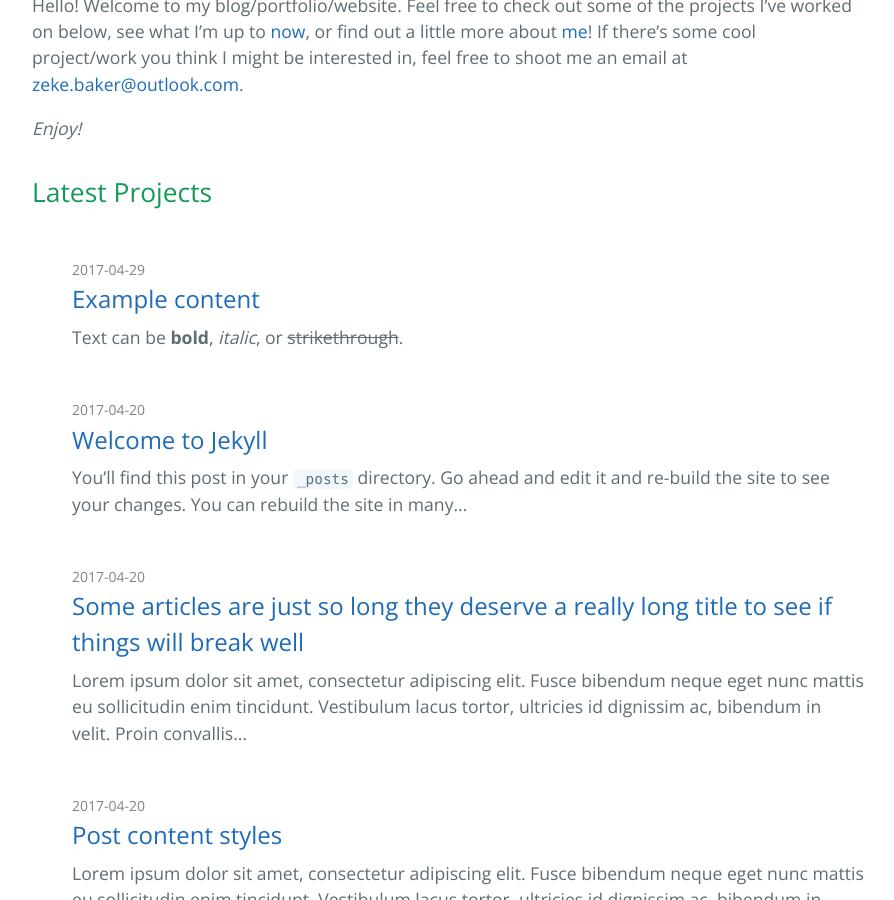
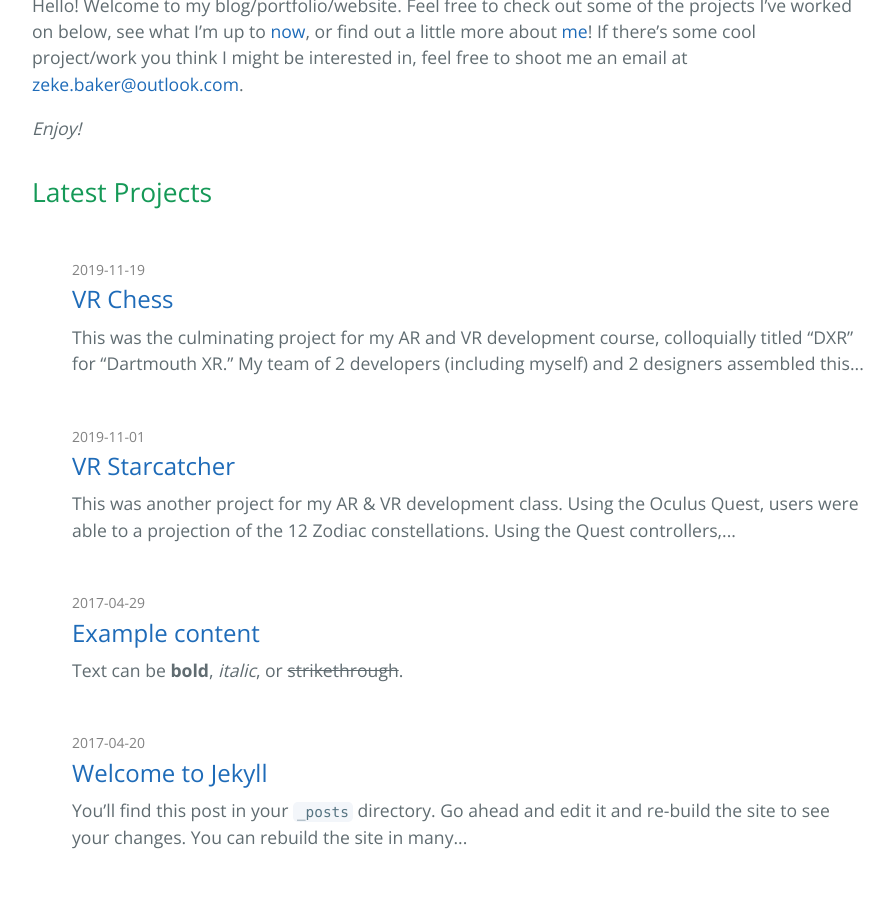
Before and after one commit to ClydeHobart/clydehobart.github.io, a Jekyll site: the page built from index.md, in a window 1280 px wide and 900 px high, scrolled down 429 px. Shown: the whole window, without its empty margins (192-1086 px from the left). Built offline with Jekyll 4.4.1, drawn with Linux system fonts in a browser that asks for light colours.

Commit message:
Added VR Chess and Starcatcher posts

```diff
--- /dev/null
+++ b/_posts/2019-11-01-vr-starcatcher.markdown
@@ -0,0 +1,21 @@
+---
+layout: post
+title:  "VR Starcatcher"
+date:   2019-11-01 12:00:00 -0500
+categories: jekyll update
+---
+
+This was another project for my AR & VR development class. Using the Oculus Quest, users were able to a projection of the 12 Zodiac constellations. Using the Quest controllers, they could trace out connecting beams between stars of the same constellation. Once all stars were traced, an object would appear in the other hand with a symbol and description of the constellation. I collected the star coordinates and used a Python script to translate the coordinates from the spherical star coordnates to cartesian coordinates, writing these Unity-suitable coordinates in a C# file. I also wrote the code to generate these stars in game, and interact with them via connecting beams.
+
+<!--<div style="text-align:center"><a href="https://youtu.be/x5DBjpZb5EQ">
+    <img
+        src="/assets/vr-chess/vr-chess.png"
+        alt="VR Chess thumbnail"
+        title="VR Chess on YouTube"
+        width="300px"/>
+</a></div>-->
+
+## Details:
+* Framework: **Unity**
+* Languages: **C#**, **Python**
+* Hardware: **Oculus Quest**
--- /dev/null
+++ b/_posts/2019-11-19-vr-chess.markdown
@@ -0,0 +1,21 @@
+---
+layout: post
+title:  "VR Chess"
+date:   2019-11-19 18:00:00 -0500
+categories: jekyll update
+---
+
+This was the culminating project for my AR and VR development course, colloquially titled "DXR" for "Dartmouth XR." My team of 2 developers (including myself) and 2 designers assembled this VR take on the classic board game over the course of three to four weeks. Using Photon Unity Networking, the game let's two players see Oculus Avatar models of each other and play a game of chess against each other in a large spectator arena. In addition to little things here and there, I personally worked on implementing an AI which kicks in when there's only one player on the network. This AI uses a min-max algorithm with alpha-beta pruning that's restructured to process iteratively instead of recursively, since the latter puts too much calculation in a single frame. Though having another calculation thread would be ideal, the closest thing to threads that Unity supports is Coroutines, which is what this AI utilizes. Click the thumbnail to see a demo!
+
+<div style="text-align:center"><a href="https://youtu.be/x5DBjpZb5EQ">
+    <img
+        src="/assets/vr-chess/vr-chess.png"
+        alt="VR Chess thumbnail"
+        title="VR Chess on YouTube"
+        width="300px"/>
+</a></div>
+
+## Details:
+* Framework: **Unity**
+* Language: **C#**
+* Hardware: **Oculus Quest**
--- a/about.md
+++ b/about.md
@@ -23,10 +23,11 @@
 * I'm a big fan of twisty puzzles (the family of puzzles to which the Rubik's Cube belongs).
 
 ## Some of my favorite video games, in order of what I've played most recently:
-* Red Dead Redemption 2
-* Minecraft
-* Call of Duty: Black Ops
-* Halo Reach
-* Fallout 4
+* *Red Dead Redemption 2*
+* *Minecraft*
+* *Call of Duty: Black Ops*
+* *Halo Reach*
+* *Fallout 4*
+* *Saints Row 2*
 
 [Go to the Home Page]({{ '/' | absolute_url }})
```
Also changed, not shown: assets/vr-chess/vr-chess.png (added).
